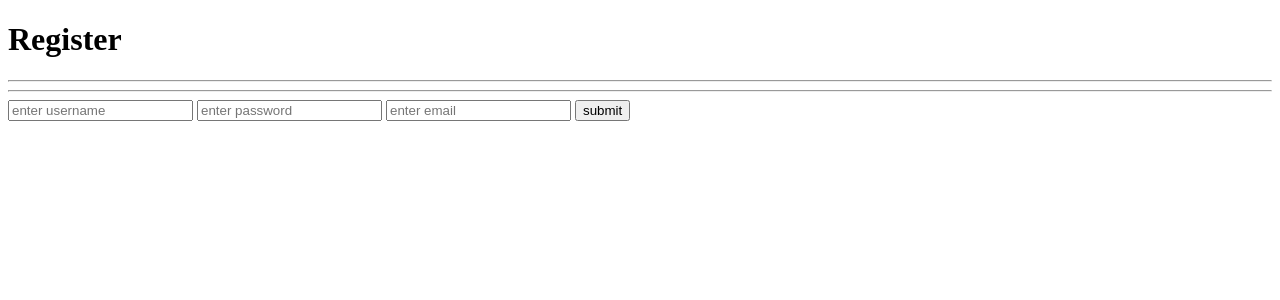
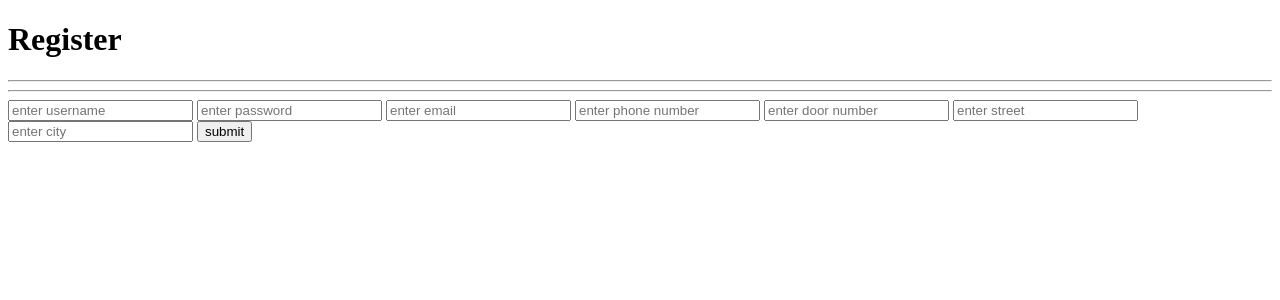
Before and after one commit to shanmukhat1999/pizza-application, a Django app: page /register in a window 1280 px wide. Shown: the top 300 px of the page. Run offline with Django 3.2, Linux system fonts and the light colour scheme.

Commit message:
Update register.html

```diff
--- a/pizza/templates/pizza/register.html
+++ b/pizza/templates/pizza/register.html
@@ -15,6 +15,10 @@
             <input name="username" placeholder="enter username" type="text">
             <input name="password" placeholder="enter password" type="password">
             <input name="email" placeholder="enter email" type="text">
+            <input name="phone" placeholder="enter phone number" type="text">
+            <input name="door_no" placeholder="enter door number" type="text">
+            <input name="street" placeholder="enter street" type="text">
+            <input name="city" placeholder="enter city" type="text">
             <button>submit</button>
         </form>
     </body>
```
